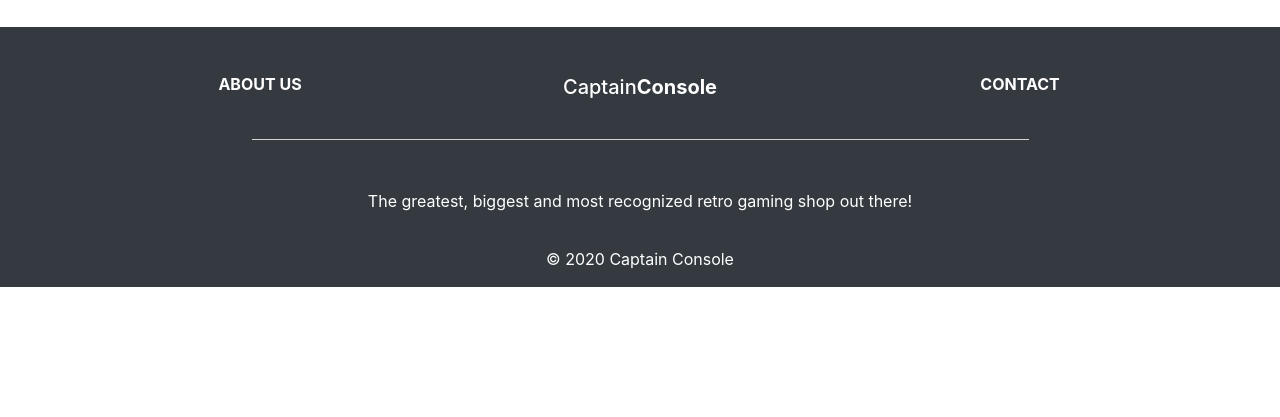
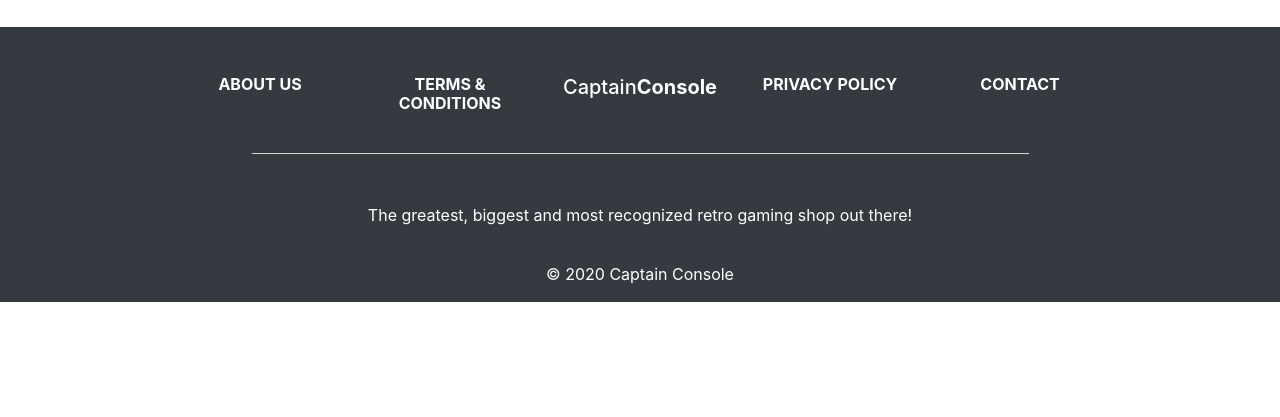
Before and after one commit to maggi911/captain_console, a Django app: page / in a window 1280 px wide. Shown: the part 383-800 px from the top of the page. Run offline with Django 3.2, Linux system fonts and the light colour scheme; some libraries are stand-ins or nearby versions.

Commit message:
terms added

```diff
--- a/homepage/urls.py
+++ b/homepage/urls.py
@@ -6,4 +6,6 @@ urlpatterns = [
     path('', views.index, name="homepage-index"),
     path('aboutus', views.aboutus, name="homepage-aboutus"),
     path('contactus', views.contactus, name="homepage-contactus"),
+    path('terms', views.terms, name="homepage-terms"),
+    path('privacypolicy', views.privacypolicy, name="homepage-privacypolicy"),
 ]
--- a/homepage/views.py
+++ b/homepage/views.py
@@ -9,3 +9,9 @@ def aboutus(request):
 
 def contactus(request):
     return render(request, "homepage/contactus.html")
+
+def terms(request):
+    return render(request, "homepage/terms.html")
+
+def privacypolicy(request):
+    return render(request, "homepage/privacypolicy.html")
--- a/templates/footer.html
+++ b/templates/footer.html
@@ -7,13 +7,17 @@
         </h6>
       </div>
       <div class="col-md-2 mb-3">
-
+          <h6 class="text-uppercase font-weight-bold">
+            <a href="{% url 'homepage-terms' %}" style="color: white;">Terms & Conditions</a>
+          </h6>
       </div>
       <div class="col-md-2 mb-3">
         <h5 style="color: white;">Captain<b>Console</b></h5>
       </div>
       <div class="col-md-2 mb-3">
-
+          <h6 class="text-uppercase font-weight-bold">
+            <a href="{% url 'homepage-privacypolicy' %}" style="color: white;">Privacy Policy</a>
+          </h6>
       </div>
       <div class="col-md-2 mb-3">
         <h6 class="text-uppercase font-weight-bold">
--- /dev/null
+++ b/templates/homepage/privacypolicy.html
@@ -0,0 +1,5 @@
+{% extends "base.html" %}
+{% block content %}
+      <h1>Terms & Conditions</h1>
+
+{% endblock %}
--- /dev/null
+++ b/templates/homepage/terms.html
@@ -0,0 +1,5 @@
+{% extends "base.html" %}
+{% block content %}
+      <h1>Terms & Conditions</h1>
+
+{% endblock %}
--- a/user/models.py
+++ b/user/models.py
@@ -5,6 +5,7 @@ from django.db import models
 # Create your models here.
 class Profile(models.Model):
     profile_image = models.CharField(max_length=9999)
+    # profile_image = models.ImageField(upload_to="profile_image")
     user = models.OneToOneField(User, on_delete=models.CASCADE)
 
     def __str__(self):
```
Also changed, not shown: user/migrations/0001_initial.py.
